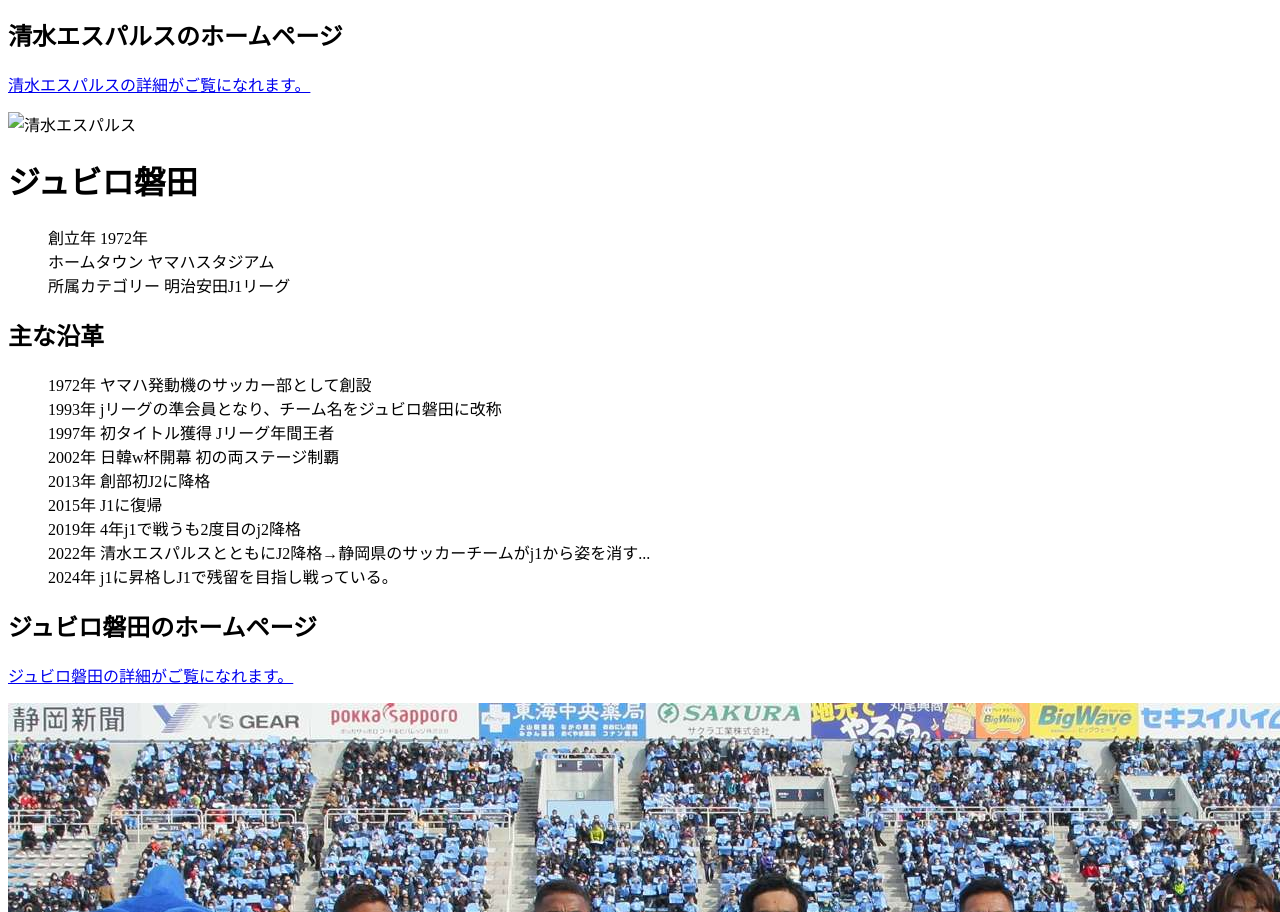
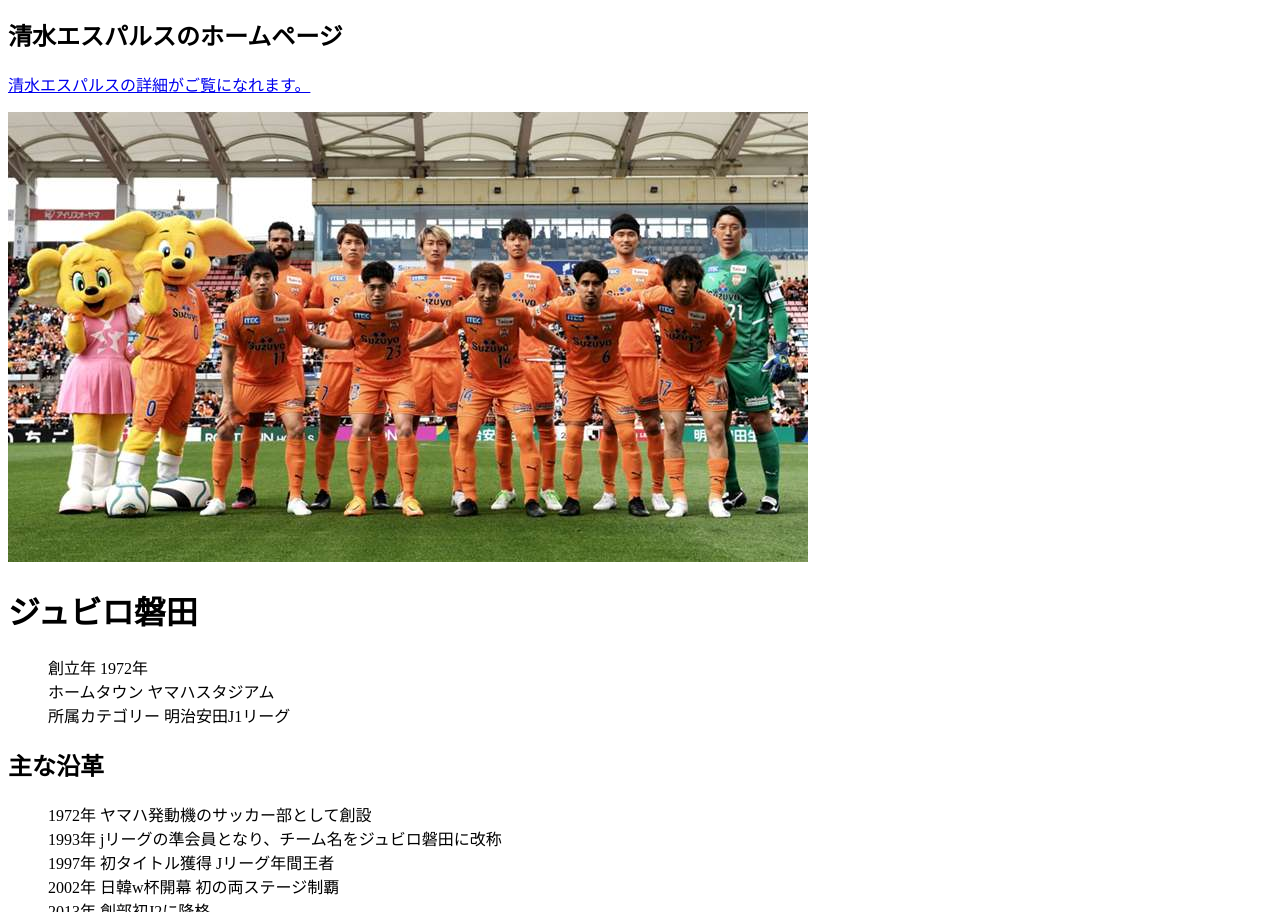
Before and after one commit to soraootuka/project7-15, a plain HTML site: page index.html in a window 1280 px wide. Shown: the part 1403-2315 px from the top of the page. Drawn offline with Linux system fonts and the light colour scheme.

Commit message:
Update index.html

```diff
--- a/index.html
+++ b/index.html
@@ -56,7 +56,7 @@
 </section></a>
 </aside>
 
- <img src="./image3/20220319starting-11shimizu_c4bbqurqasb41hv2puiypdr79.jpg" alt="清水エスパルス"</a>
+ <img src="./image/20220319starting-11shimizu_c4bbqurqasb41hv2puiypdr79.jpg" alt="清水エスパルス"</a>
 
  <h1>ジュビロ磐田</h1>
 <dl>
```
